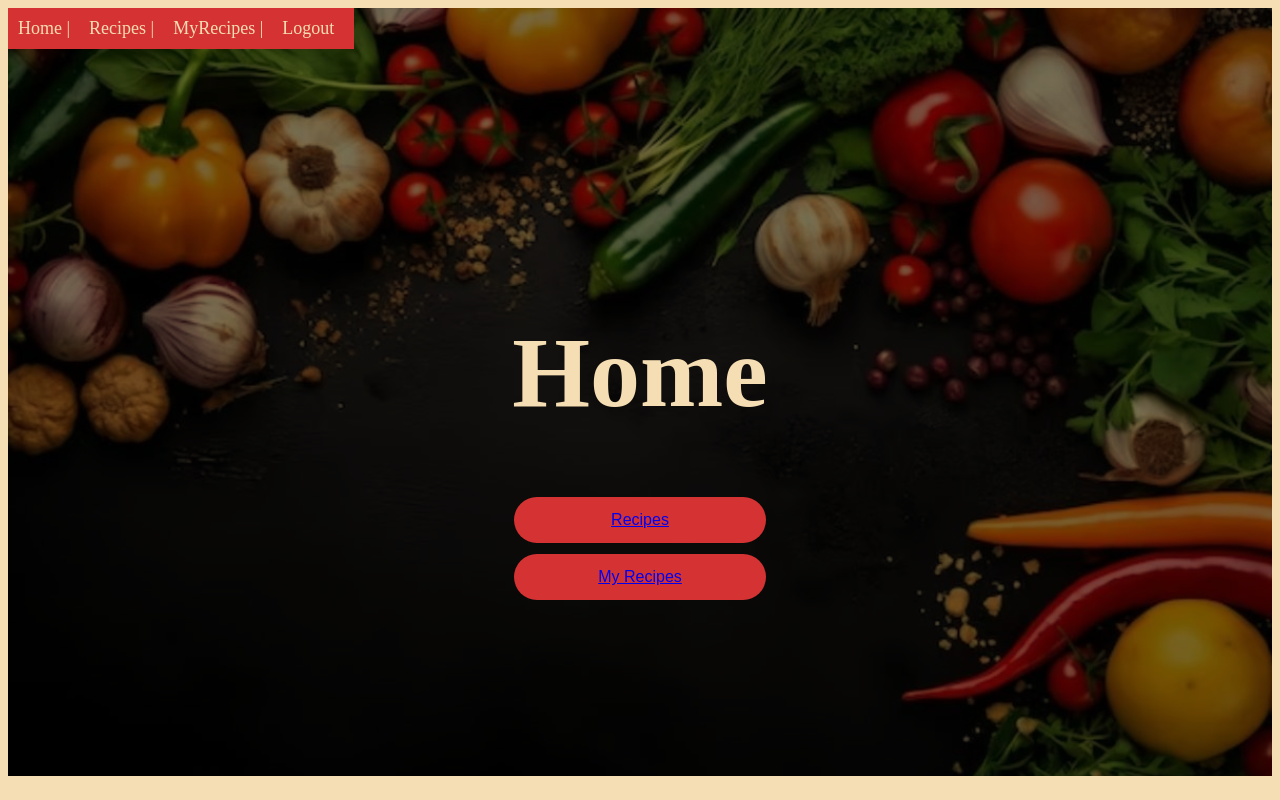
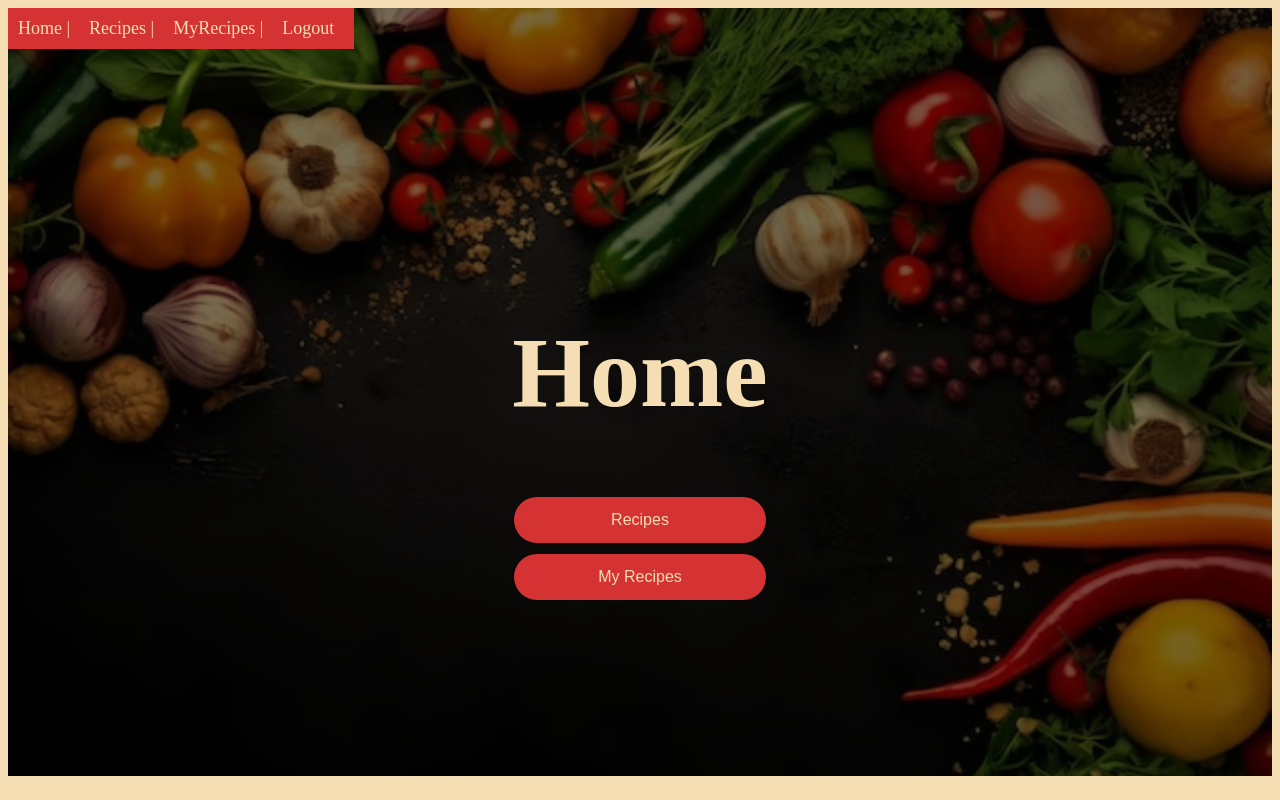
Before and after one commit to posavan/Elevated-Eats, a Vue app in the folder vue/: page / in a window 1280 px wide. Built offline with nearby package versions, Linux system fonts and the light colour scheme; sample sign-in values are in the browser's storage.

Commit message:
fixed home view links

```diff
--- a/vue/src/App.vue
+++ b/vue/src/App.vue
@@ -5,16 +5,16 @@
       <router-link v-bind:to="{ name: 'home' }">Home</router-link>&nbsp;|&nbsp;
       </span>
       <span id="recipe">
-      <router-link v-bind:to="{ name: 'recipe' }" v-if="$store.state.token != ''">Recipes</router-link>&nbsp;|&nbsp;
+      <router-link v-bind:to="{ name: 'recipe' }" v-if="this.$store.state.token != ''">Recipes</router-link>&nbsp;|&nbsp;
       </span>
       <span id="user">
-      <router-link v-bind:to="{ name: 'userRecipe' }" v-if="$store.state.token != ''">MyRecipes</router-link>&nbsp;|&nbsp;
+      <router-link v-bind:to="{ name: 'userRecipe' }" v-if="this.$store.state.token != ''">MyRecipes</router-link>&nbsp;|&nbsp;
       </span>
       <!-- <span id="mealplan">
       <router-link v-bind:to="{ name: 'mealplans' }" v-if="$store.state.token != ''">Mealplans</router-link>&nbsp;|&nbsp;
       </span> -->
       <span id="logout">
-      <router-link v-bind:to="{ name: 'logout' }" v-if="$store.state.token != ''">Logout</router-link>
+      <router-link v-bind:to="{ name: 'logout' }" v-if="this.$store.state.token != ''">Logout</router-link>
       </span>
     </div>
     <router-view />
--- a/vue/src/views/HomeView.vue
+++ b/vue/src/views/HomeView.vue
@@ -39,6 +39,16 @@ p {
   text-align: center;
 }
 
+a {
+  color: wheat;
+  text-decoration: none;
+}
+
+a:hover {
+  text-decoration: underline;
+  cursor: pointer;
+}
+
 .recipes,
 .meal-plans,
 .my-recipes {
```
